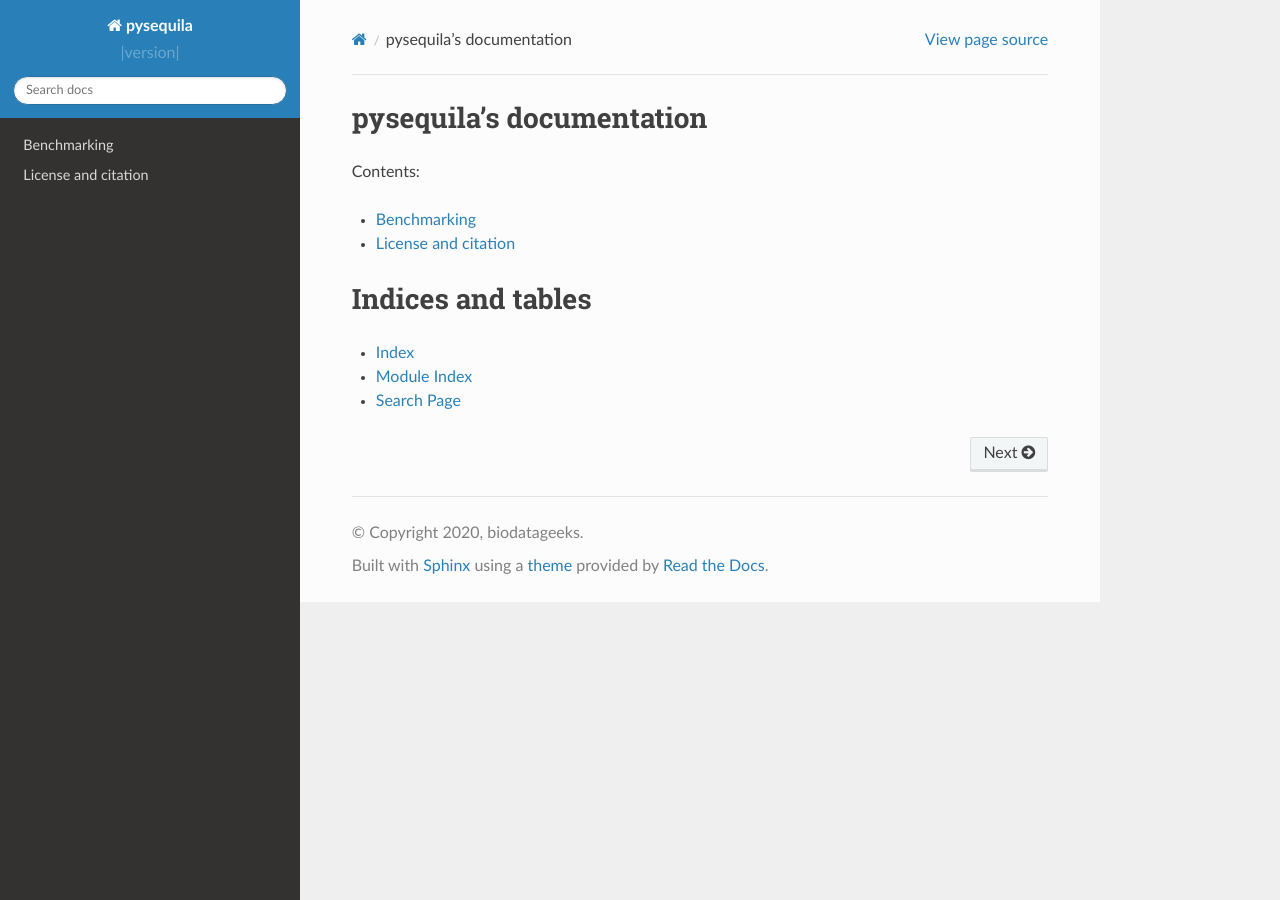
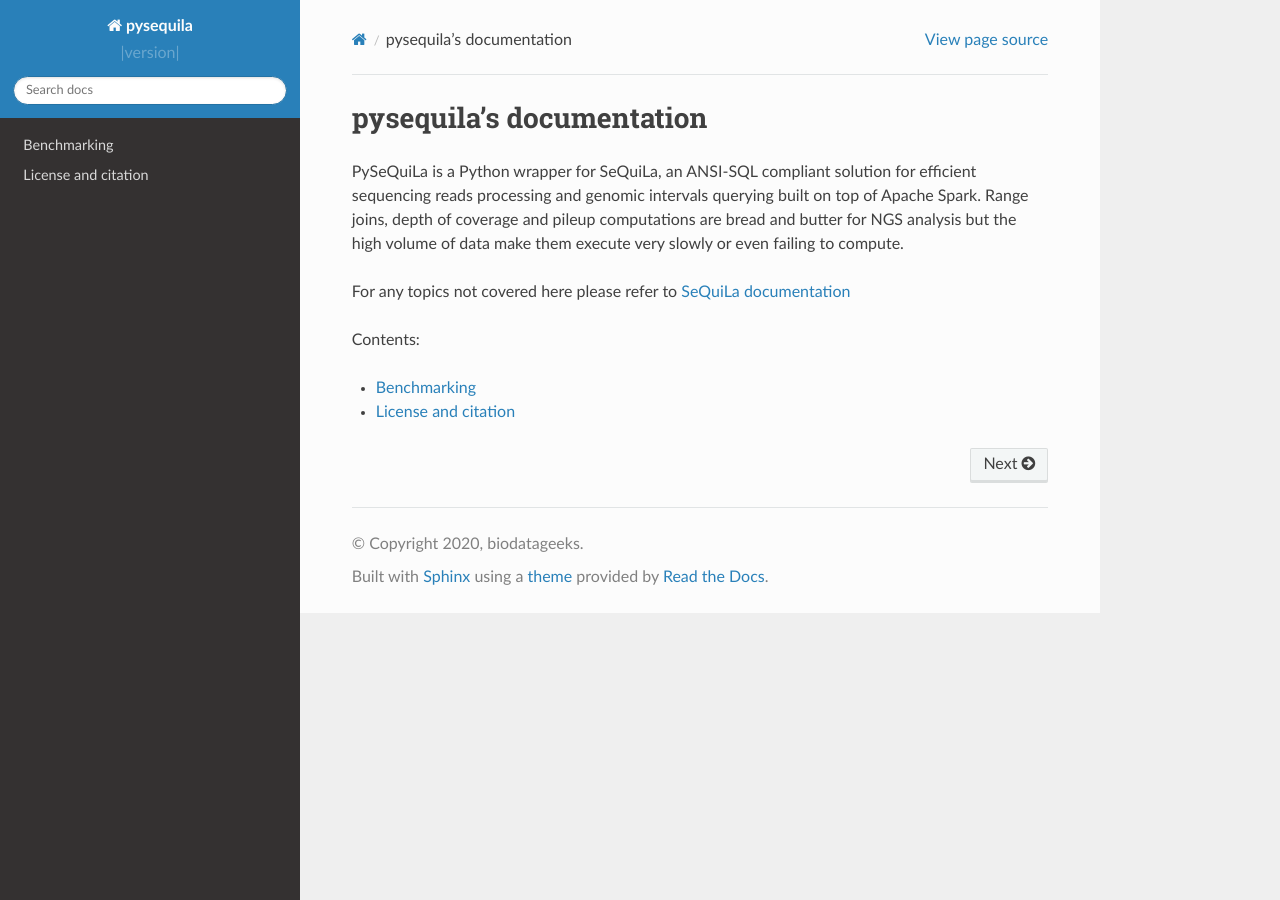
Before and after one commit to biodatageeks/pysequila, a Sphinx documentation site: the page built from docs/source/index.rst, in a window 1280 px wide. Built offline with Sphinx 7.4.7 and the Read the Docs theme 2.0.0, drawn with Linux system fonts in a browser that asks for light colours; pages that are not in the unit, such as notebooks, are missing from menus.

```diff
--- a/docs/source/index.rst
+++ b/docs/source/index.rst
@@ -1,5 +1,13 @@
 pysequila's documentation
 =========================
+
+PySeQuiLa is a Python wrapper for SeQuiLa,
+an ANSI-SQL compliant solution for efficient sequencing reads processing
+and genomic intervals querying built on top of Apache Spark. Range joins,
+depth of coverage and pileup computations are bread and butter
+for NGS analysis but the high volume of data make them execute very slowly or even failing to compute.
+
+For any topics not covered here please refer to `SeQuiLa documentation <http://biodatageeks.org/sequila/>`_
 
 Contents:
 
@@ -20,10 +28,3 @@
 
 .. toctree::
    :maxdepth: 1
-
-Indices and tables
-==================
-
-* :ref:`genindex`
-* :ref:`modindex`
-* :ref:`search`
```
